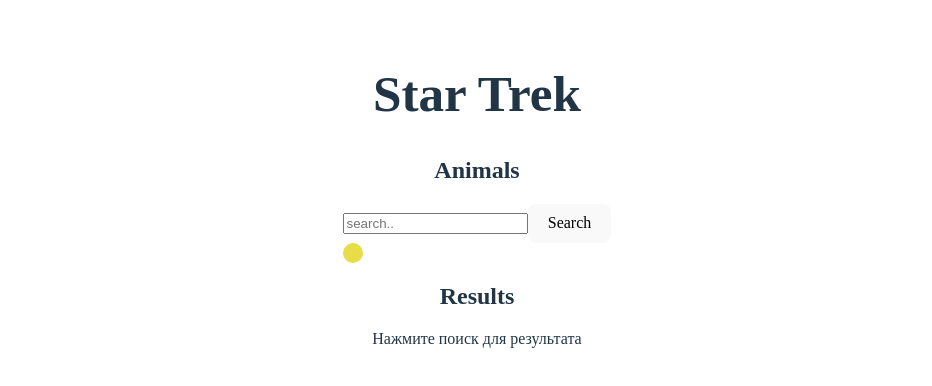
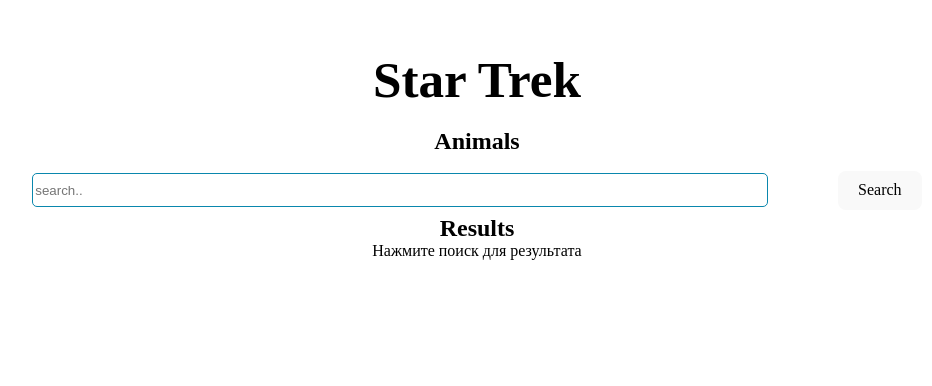
Before and after one commit to denis0991/learning-react, a React (Vite) app: page / in a window 1280 px wide. Shown: the top 386 px of the page, without its empty margins (163-1095 px from the left). Built offline with nearby package versions, Linux system fonts and the light colour scheme.

Commit message:
style: add styles for header and search

```diff
--- a/src/App.css
+++ b/src/App.css
@@ -1,21 +1,12 @@
 #root {
   max-width: 1280px;
+  width: 100%;
   height: 100%;
   margin: 0 auto;
   padding: 2rem;
   text-align: center;
 }
 
-.status {
-  width: 20px;
-  height: 20px;
-  background-color: rgb(231, 221, 73);
-  border-radius: 50%;
+main {
+  width: 100%;
 }
-
-.status_success {
-  width: 20px;
-  height: 20px;
-  border-radius: 50%;
-  background-color: rgb(105, 231, 73);
-}
--- a/src/App.tsx
+++ b/src/App.tsx
@@ -8,7 +8,7 @@
     super(props);
     this.state = {
       result: <div>Нажмите поиск для результата</div>,
-      status: 'search',
+      status: 'peace',
       inputValue: '',
     };
     this.setSearchState = this.setSearchState.bind(this);
--- a/src/components/header/header.component.tsx
+++ b/src/components/header/header.component.tsx
@@ -1,4 +1,5 @@
 import React, { type ReactNode } from 'react';
+import './header.styles.css';
 
 export class Header extends React.Component {
   render(): ReactNode {
--- /dev/null
+++ b/src/components/header/header.styles.css
@@ -0,0 +1,9 @@
+h1 {
+  font-size: 3.2em;
+  line-height: 1.1;
+  margin: 20px 0 20px;
+}
+
+h2 {
+  margin: 0;
+}
--- /dev/null
+++ b/src/components/search/index.css
@@ -0,0 +1,2 @@
+@import './spinner.styles.css';
+@import './search.styles.css';
--- a/src/components/search/search.component.tsx
+++ b/src/components/search/search.component.tsx
@@ -1,5 +1,6 @@
 import React, { type ReactNode } from 'react';
 import type { Props, ApiResponse } from './search.interfaces';
+import './index.css';
 
 export class Search extends React.Component<Props> {
   constructor(props: Props) {
@@ -9,14 +10,27 @@
   }
   render(): ReactNode {
     return (
-      <>
+      <section className="search-component">
         <input
+          id="search-input"
           value={this.props.value}
           placeholder="search.."
           onChange={(e) => {
             this.props.setInputValue(e.target.value);
           }}
         ></input>
+        {(() => {
+          switch (this.props.status) {
+            case 'peace':
+              return <div className="peace"></div>;
+            case 'search':
+              return <div className="loader"></div>;
+            case 'success':
+              return <div className="success"></div>;
+            default:
+              return <div className="peace"></div>;
+          }
+        })()}
         <button
           onClick={() => {
             this.handleSearch();
@@ -25,12 +39,7 @@
         >
           Search
         </button>
-        {this.props.status === 'search' ? (
-          <div className="status"></div>
-        ) : (
-          <div className="status_success"></div>
-        )}
-      </>
+      </section>
     );
   }
   async handleSearch(): Promise<void> {
--- /dev/null
+++ b/src/components/search/search.styles.css
@@ -0,0 +1,38 @@
+#search-input {
+  border: 1px solid rgb(10, 135, 173);
+  height: 30px;
+  width: 60%;
+  border-radius: 5px;
+}
+.search-component {
+  display: flex;
+  justify-content: center;
+  align-items: center;
+  gap: 10px;
+  margin-top: 10px;
+}
+
+button {
+  border-radius: 8px;
+  border: 1px solid transparent;
+  padding: 0.6em 1.2em;
+  font-size: 1em;
+  font-weight: 500;
+  font-family: inherit;
+  background-color: #1a1a1a;
+  cursor: pointer;
+  transition: border-color 0.25s;
+}
+button:hover {
+  border-color: #646cff;
+}
+button:focus,
+button:focus-visible {
+  outline: 4px auto -webkit-focus-ring-color;
+}
+
+@media (prefers-color-scheme: light) {
+  button {
+    background-color: #f9f9f9;
+  }
+}
--- /dev/null
+++ b/src/components/search/spinner.styles.css
@@ -0,0 +1,44 @@
+.loader {
+  width: 50px;
+  height: 50px;
+  border: 5px solid #f3f3f3;
+  border-top: 5px solid #3498db;
+  border-radius: 50%;
+  animation: spin 1s linear infinite;
+  box-sizing: border-box;
+}
+
+@keyframes spin {
+  0% {
+    transform: rotate(0deg);
+  }
+  100% {
+    transform: rotate(360deg);
+  }
+}
+
+.peace {
+  width: 50px;
+  height: 50px;
+  border-radius: 50%;
+  position: relative;
+  background: transparent;
+}
+
+.success {
+  width: 50px;
+  height: 50px;
+  position: relative;
+}
+.success::after {
+  content: '';
+  position: absolute;
+  left: 10%;
+  top: 50%;
+  width: 30px;
+  height: 30px;
+  border: 2px solid #4caf50;
+  border-top: none;
+  border-right: none;
+  transform: translateY(-80%) rotate(-45deg) rotateY(-55deg);
+}
--- a/src/index.css
+++ b/src/index.css
@@ -4,41 +4,5 @@
   /* place-items: center; */
   min-width: 320px;
   min-height: 100vh;
+  box-sizing: border-box;
 }
-
-h1 {
-  font-size: 3.2em;
-  line-height: 1.1;
-}
-
-button {
-  border-radius: 8px;
-  border: 1px solid transparent;
-  padding: 0.6em 1.2em;
-  font-size: 1em;
-  font-weight: 500;
-  font-family: inherit;
-  background-color: #1a1a1a;
-  cursor: pointer;
-  transition: border-color 0.25s;
-}
-button:hover {
-  border-color: #646cff;
-}
-button:focus,
-button:focus-visible {
-  outline: 4px auto -webkit-focus-ring-color;
-}
-
-@media (prefers-color-scheme: light) {
-  :root {
-    color: #213547;
-    background-color: #ffffff;
-  }
-  a:hover {
-    color: #747bff;
-  }
-  button {
-    background-color: #f9f9f9;
-  }
-}
```
